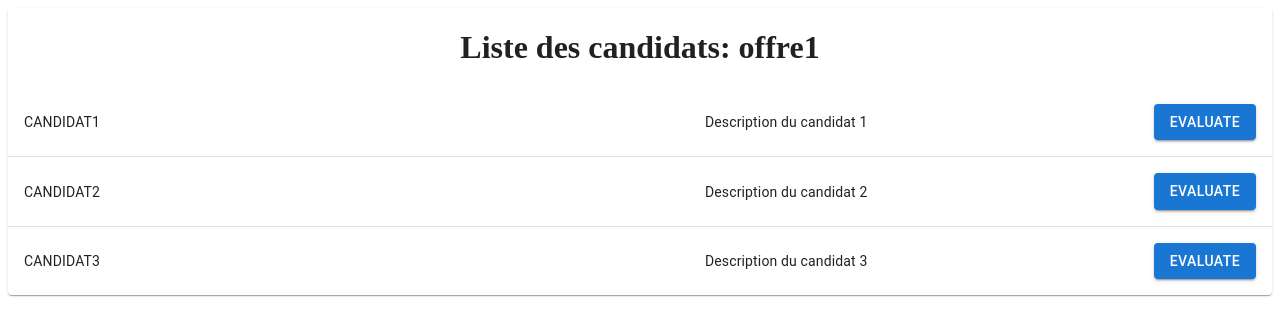
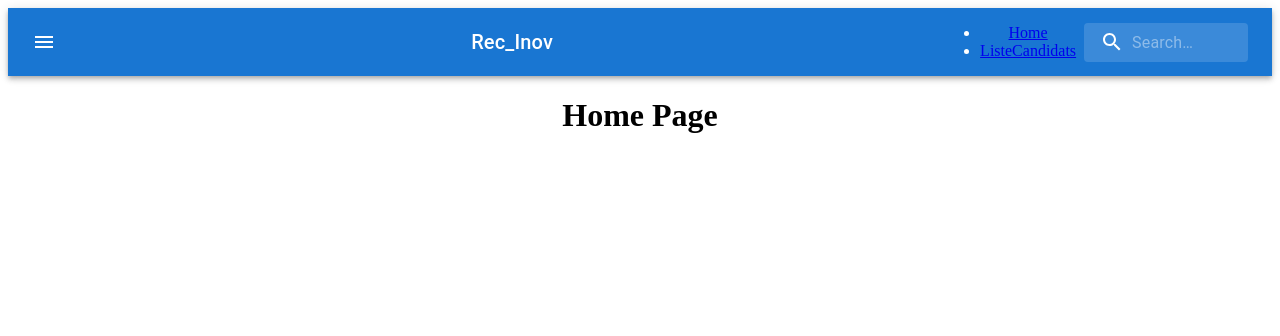
Before and after one commit to menyarb/Automatisation-du-processus-de-recrutement, a React (Create React App) app: page / in a window 1280 px wide. Shown: the top 336 px of the page. Built offline with nearby package versions, Linux system fonts and the light colour scheme.

Commit message:
add navbar

```diff
--- a/package.json
+++ b/package.json
@@ -40,5 +40,8 @@
       "last 1 firefox version",
       "last 1 safari version"
     ]
+  },
+  "devDependencies": {
+    "react-router-dom": "^6.22.3"
   }
 }
--- a/src/App.js
+++ b/src/App.js
@@ -1,11 +1,25 @@
 import './App.css';
+import ReactDOM from "react-dom/client";
+import ListeCandidats from "./ListeCandidats";
+import Home from "./Home";
+import { BrowserRouter, Routes, Route } from "react-router-dom";
+import NavBar from './navbar'; // Utilisez NavBar au lieu de navBar
 
 function App() {
- return(
-  <div className="App">
+  return (
+    <BrowserRouter>
+      <div className="App">
+        <NavBar />
+        <Routes>
+        <Route path="/" element={<Home />} />
 
-  </div>
- )
+          <Route path="/ListeCandidats" element={<ListeCandidats />}>
+          </Route>
+        </Routes>
+      </div>
+    </BrowserRouter>
+  );
 }
-
+const root = ReactDOM.createRoot(document.getElementById('root'));
+root.render(<App />);
 export default App;
--- /dev/null
+++ b/src/Home.js
@@ -0,0 +1,2 @@
+export default function BasicTable() {
+    return (<h1>Home Page</h1>)}
--- a/src/index.js
+++ b/src/index.js
@@ -1,11 +1,9 @@
 import React from 'react';
 import ReactDOM from 'react-dom/client';
 import App from './App';
-import ListeCandidats from './ListeCandidats.js';
 const root = ReactDOM.createRoot(document.getElementById('root'));
 root.render(
   <React.StrictMode>
     <App />
-    <ListeCandidats />
   </React.StrictMode>
 );
--- /dev/null
+++ b/src/navbar.js
@@ -0,0 +1,97 @@
+import * as React from 'react';
+import { styled, alpha } from '@mui/material/styles';
+import AppBar from '@mui/material/AppBar';
+import Box from '@mui/material/Box';
+import Toolbar from '@mui/material/Toolbar';
+import IconButton from '@mui/material/IconButton';
+import Typography from '@mui/material/Typography';
+import InputBase from '@mui/material/InputBase';
+import MenuIcon from '@mui/icons-material/Menu';
+import SearchIcon from '@mui/icons-material/Search';
+import { Link } from 'react-router-dom';
+
+const Search = styled('div')(({ theme }) => ({
+  position: 'relative',
+  borderRadius: theme.shape.borderRadius,
+  backgroundColor: alpha(theme.palette.common.white, 0.15),
+  '&:hover': {
+    backgroundColor: alpha(theme.palette.common.white, 0.25),
+  },
+  marginLeft: 0,
+  width: '100%',
+  [theme.breakpoints.up('sm')]: {
+    marginLeft: theme.spacing(1),
+    width: 'auto',
+  },
+}));
+
+const SearchIconWrapper = styled('div')(({ theme }) => ({
+  padding: theme.spacing(0, 2),
+  height: '100%',
+  position: 'absolute',
+  pointerEvents: 'none',
+  display: 'flex',
+  alignItems: 'center',
+  justifyContent: 'center',
+}));
+
+const StyledInputBase = styled(InputBase)(({ theme }) => ({
+  color: 'inherit',
+  width: '100%',
+  '& .MuiInputBase-input': {
+    padding: theme.spacing(1, 1, 1, 0),
+    paddingLeft: `calc(1em + ${theme.spacing(4)})`,
+    transition: theme.transitions.create('width'),
+    [theme.breakpoints.up('sm')]: {
+      width: '12ch',
+      '&:focus': {
+        width: '20ch',
+      },
+    },
+  },
+}));
+
+export default function SearchAppBar() {
+  return (
+    <Box sx={{ flexGrow: 1 }}>
+      <AppBar position="static">
+        <Toolbar>
+          <IconButton
+            size="large"
+            edge="start"
+            color="inherit"
+            aria-label="open drawer"
+            sx={{ mr: 2 }}
+          >
+            <MenuIcon />
+          </IconButton>
+          <Typography
+            variant="h6"
+            noWrap
+            component="div"
+            sx={{ flexGrow: 1, display: { xs: 'none', sm: 'block' } }}
+          >
+            Rec_Inov
+          </Typography>
+          <ul>
+            <li>
+              <Link to="/">Home</Link>
+            </li>
+            <li>
+              <Link to="/ListeCandidats">ListeCandidats</Link>
+            </li>
+          </ul>
+          <Search>
+            <SearchIconWrapper>
+              <SearchIcon />
+            </SearchIconWrapper>
+            <StyledInputBase
+              placeholder="Search…"
+              inputProps={{ 'aria-label': 'search' }}
+            />
+          </Search>
+        </Toolbar>
+      </AppBar>
+    </Box>
+  );
+}
```
Also changed, not shown: 1 other file (tests, documents, lock files or other folders).
